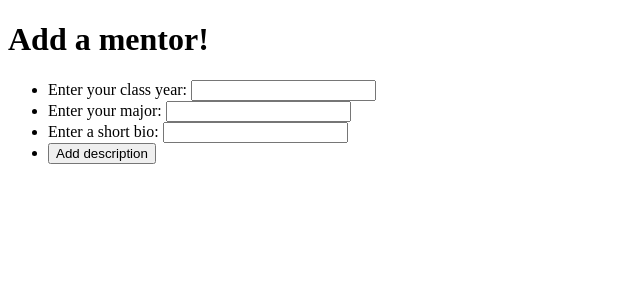
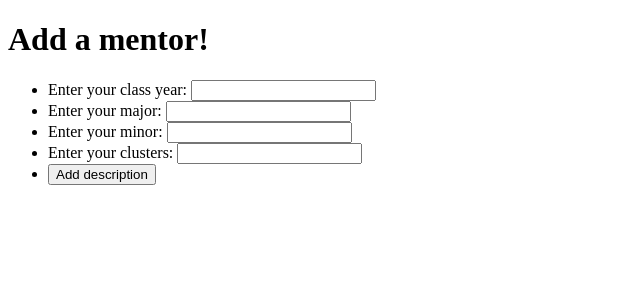
Before and after one commit to chuongCode/DandyHive, a Flask app: page /register_2 in a window 1280 px wide. Shown: the top 300 px of the page, without its empty margins (0-640 px from the left). Run offline with Flask 3, Linux system fonts and the light colour scheme.

Commit message:
Finished backend for feature 1 (now adds user profile attributes to database and displays them on the Mentors page)

```diff
--- a/src/App.py
+++ b/src/App.py
@@ -1,11 +1,13 @@
 import os
 from flask import Flask, session, render_template, redirect, url_for, flash, request
 from flask_sqlalchemy import SQLAlchemy
+from sqlalchemy.orm import backref
 from flask_wtf import FlaskForm
 from wtforms import StringField, SubmitField, PasswordField, BooleanField
 from wtforms.validators import DataRequired
 
 from werkzeug.security import generate_password_hash, check_password_hash
+
 from flask_login import UserMixin
 from flask_login import login_manager
 from flask_login import LoginManager
@@ -58,18 +60,20 @@ class Description(db.Model):
     minor = db.Column(db.String(64), index = True)
     cluster = db.Column(db.String(64), index = True)
 
+    user = db.relationship("User", backref=backref("users", uselist=False))
     user_id = db.Column(db.Integer, db.ForeignKey('users.id'))
 
 class Profile(db.Model):
     __tablename__ = "profile"
-    id = db.Column(db.Integer, primary_key = True)
-    industry = db.Column(db.String(64), index = True)
-    role = db.Column(db.String(64), index = True)
-    subject = db.Column(db.String(64), index = True)
-    organizations = db.Column(db.String(64), index = True)
-    bio = db.Column(db.String(64), index = True)
+    id = db.Column(db.Integer, primary_key=True)
+    industry = db.Column(db.String(64), index=True)
+    role = db.Column(db.String(64), index=True)
+    subject = db.Column(db.String(64), index=True)
+    organizations = db.Column(db.String(64), index=True)
+    bio = db.Column(db.Text(), index=True)
 
     user_id = db.Column(db.Integer, db.ForeignKey('users.id'))
+    user = db.relationship("User", backref=backref("user_profile", uselist=False))
 
 # # # # # # # # # # # # # # # # # # # # # # # # # # # # # # # # # # # # # # # # # # # # # # # # # # # # # # # # # # # #
 
@@ -84,7 +88,8 @@ class UserForm(FlaskForm):
 class DescriptionForm(FlaskForm):
     classyear = StringField("Enter your class year: ", validators=[DataRequired()])
     major = StringField("Enter your major: ", validators=[DataRequired()])
-    bio = StringField("Enter a short bio: ", validators=[DataRequired()])
+    minor = StringField("Enter your minor: ", validators=[DataRequired()])
+    cluster = StringField("Enter your clusters: ", validators=[DataRequired()])
     submit = SubmitField("Add description")
 
 class ProfileForm(FlaskForm):
@@ -139,8 +144,9 @@ def register_2():
     if(form.validate_on_submit()):
         classyear = form.classyear.data
         major = form.major.data
-        bio = form.bio.data
-        session['descriptiondata'] = (classyear, major, bio)
+        minor = form.minor.data
+        cluster = form.cluster.data
+        session['descriptiondata'] = (classyear, major, minor, cluster)
         return redirect(url_for("register_3"))
 
     return render_template("register_2.html", form = form)
@@ -159,7 +165,16 @@ def register_3():
         userdata = session.get('userdata', None)
         descriptiondata = session.get('descriptiondata', None)
 
-        createUser(data[0], data[1], data[2], data[3], data[4])
+        createUser(userdata[0], userdata[1], userdata[2], userdata[3], userdata[4])
+        user = User.query.filter_by(netid = userdata[0]).first()
+        login_user(user)
+
+        new_description = Description(classyear = descriptiondata[0], major = descriptiondata[1], minor = descriptiondata[2], cluster = descriptiondata[3], user_id = current_user.id)
+        new_profile = Profile(industry = industry, role = role, subject = subject, organizations = organizations, bio = bio, user_id = current_user.id)
+        db.session.add(new_description)
+        db.session.add(new_profile)
+        db.session.commit()
+
         return redirect(url_for("home"))
 
     return render_template("register_3.html", form = form)
@@ -201,7 +216,7 @@ def logout():
 @login_required
 def mentors():
     users = User.query.all()
-    return render_template("mentors.html", users=users)
+    return render_template("mentors.html", users=users, Profile = Profile, Decription = Description)
 
 @app.errorhandler(404)
 def page_not_found(e):
--- a/src/templates/register_2.html
+++ b/src/templates/register_2.html
@@ -12,7 +12,8 @@
 		<ul>
 			<li class="item"> {{ form.classyear.label }} {{ form.classyear() }} </li>
 			<li class="item"> {{ form.major.label }} {{ form.major() }} </li>
-			<li class="item"> {{ form.bio.label }} {{ form.bio() }} </li>
+			<li class="item"> {{ form.minor.label }} {{ form.minor() }} </li>
+			<li class="item"> {{ form.cluster.label }} {{ form.cluster() }} </li>
 			<li class="item"> {{ form.submit() }} </li>
 		</ul>
 
```
Also changed, not shown: src/templates/mentors.html (+7 -0 lines), src/data.sqlite (added).
